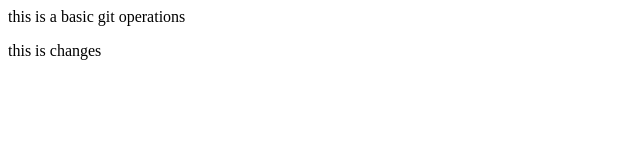
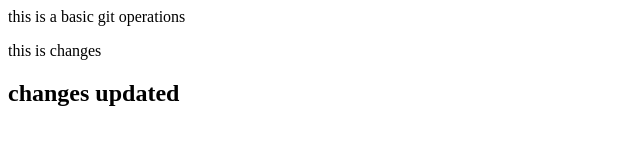
Before and after one commit to Praveen-NIE/first-lab, a plain HTML site: page index.html in a window 1280 px wide. Shown: the whole page, without its empty margins (0-640 px from the left). Drawn offline with Linux system fonts and the light colour scheme.

Commit message:
Updated website

```diff
--- a/index.html
+++ b/index.html
@@ -8,5 +8,6 @@
 <body>
    this is  a basic git operations
    <p>this is changes</p>
+   <h2>changes updated</h2>
 </body>
 </html>
```
